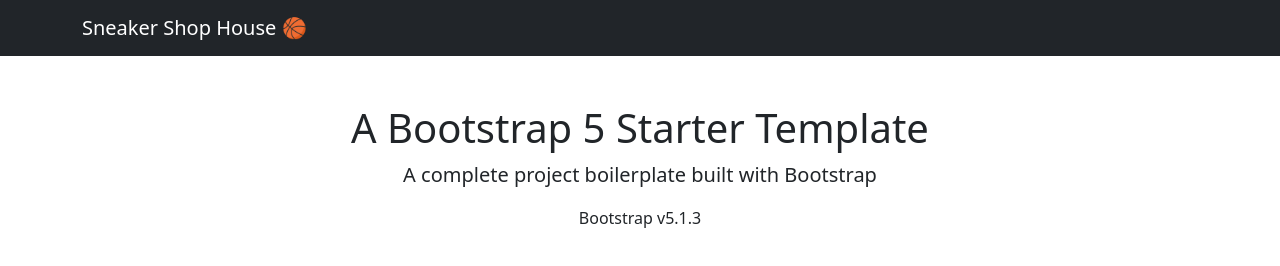
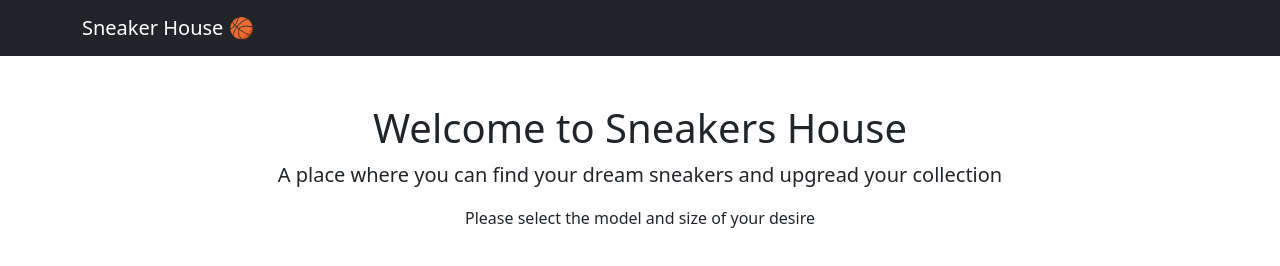
Before and after one commit to LucasChrispim/ssp-ca3, a website: page views/index.html in a window 1280 px wide. Drawn offline with nearby package versions, Linux system fonts and the light colour scheme.

Commit message:
Creating the Face of the page

```diff
--- a/views/index.html
+++ b/views/index.html
@@ -15,7 +15,7 @@
         <!-- Responsive navbar-->
         <nav class="navbar navbar-expand-lg navbar-dark bg-dark">
             <div class="container">
-                <a class="navbar-brand" href="#">Sneaker Shop House 🏀</a>
+                <a class="navbar-brand" href="#">Sneaker House 🏀</a>
                     </ul>
                 </div>
             </div>
@@ -23,9 +23,9 @@
         <!-- Page content-->
         <div class="container">
             <div class="text-center mt-5">
-                <h1>A Bootstrap 5 Starter Template</h1>
-                <p class="lead">A complete project boilerplate built with Bootstrap</p>
-                <p>Bootstrap v5.1.3</p>
+                <h1>Welcome to Sneakers House</h1>
+                <p class="lead">A place where you can find your dream sneakers and upgread your collection</p>
+                <p>Please  select the model and size of your desire</p>
             </div>
         </div>
         <!-- Bootstrap core JS-->
```
